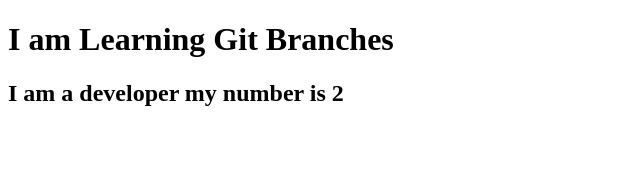
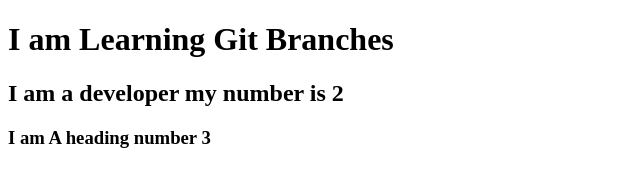
Before and after one commit to MoinHasanfatta/demo1symbi, a plain HTML site: page index.html in a window 1280 px wide. Shown: the whole page, without its empty margins (0-640 px from the left). Drawn offline with Linux system fonts and the light colour scheme.

Commit message:
new changes

```diff
--- a/index.html
+++ b/index.html
@@ -8,5 +8,6 @@
 <body>
     <h1> I am Learning Git Branches </h1>
     <h2> I am a developer my number is 2</h2>
+    <h3> I am A heading number 3</h3>
 </body>
 </html>
```
